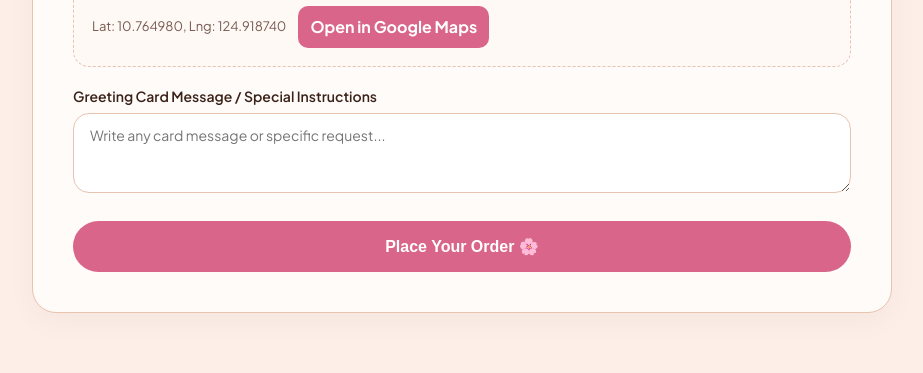
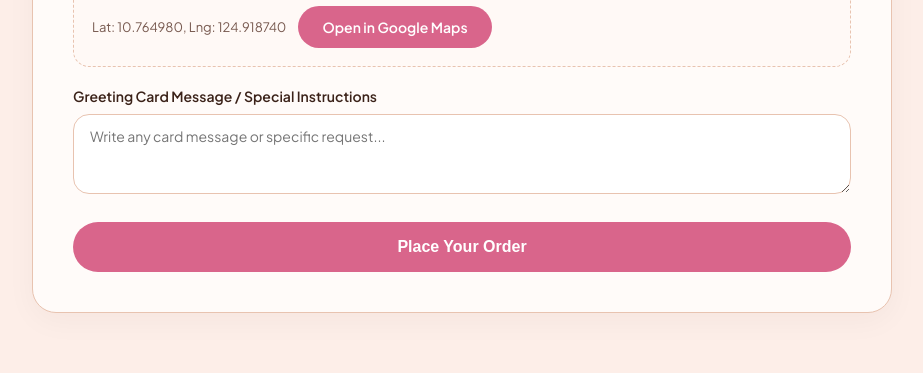
Before and after one commit to LynxPrise/GiftStore, a PHP site: page /U_OrderPage.php in a window 1280 px wide. Shown: the part 1163-1536 px from the top of the page, without its empty margins (178-1101 px from the left). Run offline with PHP 8.4, Linux system fonts and the light colour scheme; data that the repository does not hold is empty; some web fonts are replaced.

Commit message:
working all except gcash

```diff
--- a/U_OrderPage.php
+++ b/U_OrderPage.php
@@ -570,8 +570,10 @@ if ($_SERVER['REQUEST_METHOD'] === 'POST' && isset($_POST['place_order'])) {
             <div id="pickup-map" style="width:100%; height:220px; border-radius:var(--radius-md); border:1px solid var(--gold-border);"></div>
             <div style="margin-top:8px; display:flex; gap:12px; align-items:center;">
               <div id="pickup-coords" style="font-size:13px; color:var(--text-muted);">Lat: - , Lng: -</div>
-              <a id="open-pickup-google" href="#" target="_blank" rel="noopener noreferrer" style="background:var(--accent-pink); color:#fff; padding:8px 12px; border-radius:10px; text-decoration:none; font-weight:700;">Open in Google Maps</a>
+              <a id="open-pickup-google" class="btn-nav" href="#" target="_blank" rel="noopener noreferrer">Open in Google Maps</a>
             </div>
+
+
           </div>
         </div>
 
@@ -581,7 +583,7 @@ if ($_SERVER['REQUEST_METHOD'] === 'POST' && isset($_POST['place_order'])) {
         </div>
       </fieldset>
 
-      <button type="submit" name="place_order" class="btn-submit">Place Your Order 🌸</button>
+      <button type="submit" name="place_order" class="btn-submit">Place Your Order</button>
     </form>
   </main>
 
```
